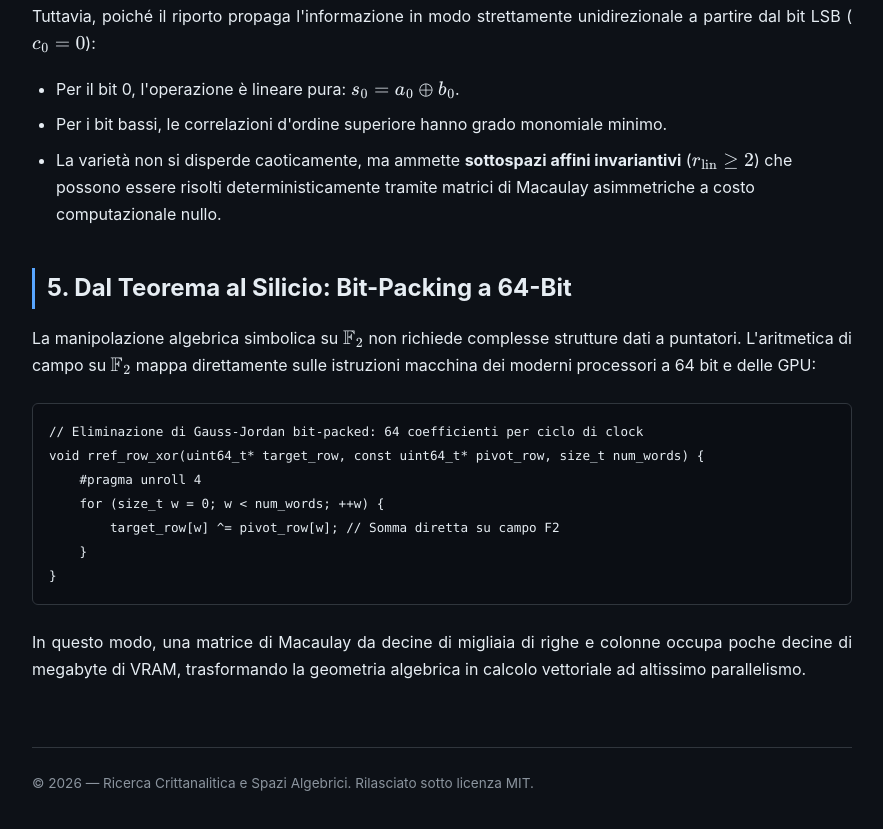
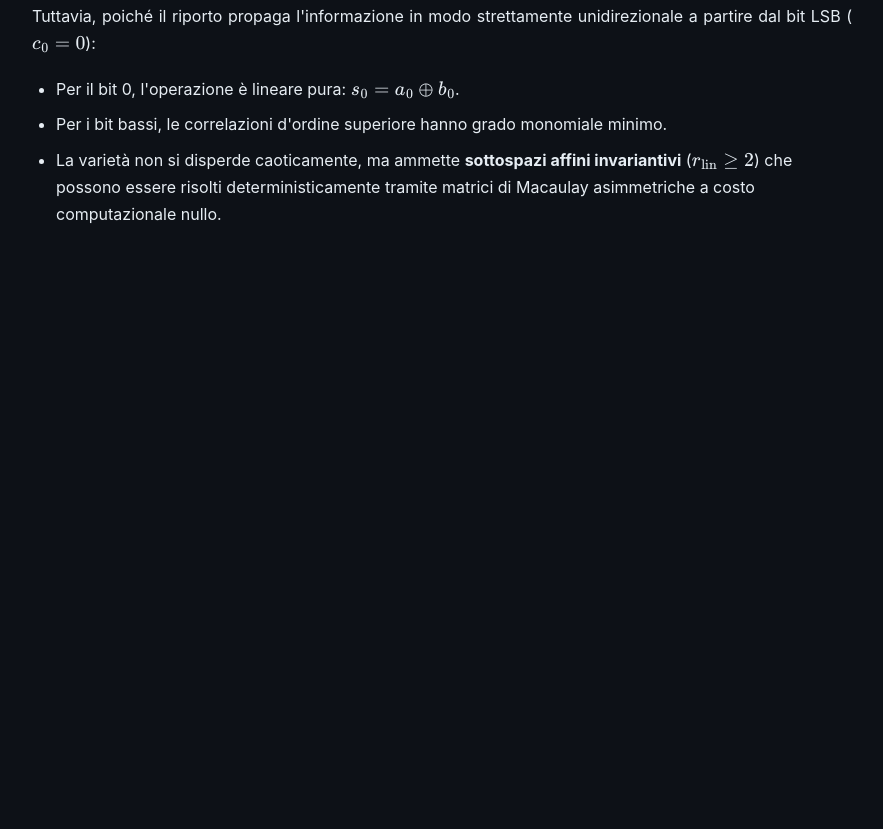
Before and after one commit to sorianodaniel96-stack/danielsoriano.github.io, a plain HTML site: page progetti/algebra binaria/spazio_binario.html in a window 1280 px wide. Shown: the part 1779-2608 px from the top of the page, without its empty margins (198-1081 px from the left). After the commit the page ends 2058 px from the top, so only its background shows below. Drawn offline with nearby package versions, Linux system fonts and the light colour scheme.

Commit message:
Fix HTML formatting and remove redundant content

```diff
--- a/progetti/algebra binaria/spazio_binario.html
+++ b/progetti/algebra binaria/spazio_binario.html
@@ -214,7 +214,7 @@
         </p>
         $$ x \oplus x = 0 \quad \forall x \in \mathbb{F}_2 $$
         <p>
-          Un registro a $n$ bit non è quindi una sequenza arbitraria di flag, ma un punto in uno **spazio vettoriale affine $n$-dimensionale** $V = \mathbb{F}_2^n$ contenente esattamente $2^n$ configurazioni.
+          Un registro a $n$ bit non è quindi una sequenza arbitraria di flag, ma un punto in uno spazio vettoriale affine $n$-dimensionale</strong>strong> $V = \mathbb{F}_2^n$ contenente esattamente $2^n$ configurazioni.
         </p>
 
         <h2>2. L'Anello Quoziente e la Forma Normale Algebrica (ANF)</h2>
@@ -240,7 +240,7 @@
         </p>
         $$ \mathcal{V}(\mathcal{I}) = \left\{ \mathbf{x} \in \mathbb{F}_2^n \;\middle|\; f_k(\mathbf{x}) \oplus y_k = 0, \quad k=1,\dots,m \right\} $$
         <p>
-          Poiché l'insieme è finito, per il <em>Nullstellensatz su campi finiti</em>, ogni sottoinsieme discreto di soluzioni ammissibili forma una varietà algebrica rigida. Invertire un hash non significa procedere "all'indietro nel codice", ma **calcolare l'intersezione tra la varietà dell'algoritmo e l'iperpiano fissato dall'output**.
+          Poiché l'insieme è finito, per il <em>Nullstellensatz su campi finiti</em>, ogni sottoinsieme discreto di soluzioni ammissibili forma una varietà algebrica rigida. Invertire un hash non significa procedere "all'indietro nel codice", ma <strong>calcolare l'intersezione tra la varietà dell'algoritmo e l'iperpiano fissato dall'output</strong>strong>.
         </p>
 
         <h2>4. Sottospazi Affini e la Catena dei Riporti</h2>
@@ -258,29 +258,5 @@
           <li>La varietà non si disperde caoticamente, ma ammette <strong>sottospazi affini invariantivi</strong> ($r_{\text{lin}} \ge 2$) che possono essere risolti deterministicamente tramite matrici di Macaulay asimmetriche a costo computazionale nullo.</li>
         </ul>
 
-        <h2>5. Dal Teorema al Silicio: Bit-Packing a 64-Bit</h2>
-        <p>
-          La manipolazione algebrica simbolica su $\mathbb{F}_2$ non richiede complesse strutture dati a puntatori. L'aritmetica di campo su $\mathbb{F}_2$ mappa direttamente sulle istruzioni macchina dei moderni processori a 64 bit e delle GPU:
-        </p>
-
-        <pre><code>// Eliminazione di Gauss-Jordan bit-packed: 64 coefficienti per ciclo di clock
-void rref_row_xor(uint64_t* target_row, const uint64_t* pivot_row, size_t num_words) {
-    #pragma unroll 4
-    for (size_t w = 0; w < num_words; ++w) {
-        target_row[w] ^= pivot_row[w]; // Somma diretta su campo F2
-    }
-}</code></pre>
-
-        <p>
-          In questo modo, una matrice di Macaulay da decine di migliaia di righe e colonne occupa poche decine di megabyte di VRAM, trasformando la geometria algebrica in calcolo vettoriale ad altissimo parallelismo.
-        </p>
-      </article>
-    </main>
-
-    <footer>
-      <p>&copy; 2026 — Ricerca Crittanalitica e Spazi Algebrici. Rilasciato sotto licenza MIT.</p>
-    </footer>
-  </div>
-
 </body>
 </html>
```
